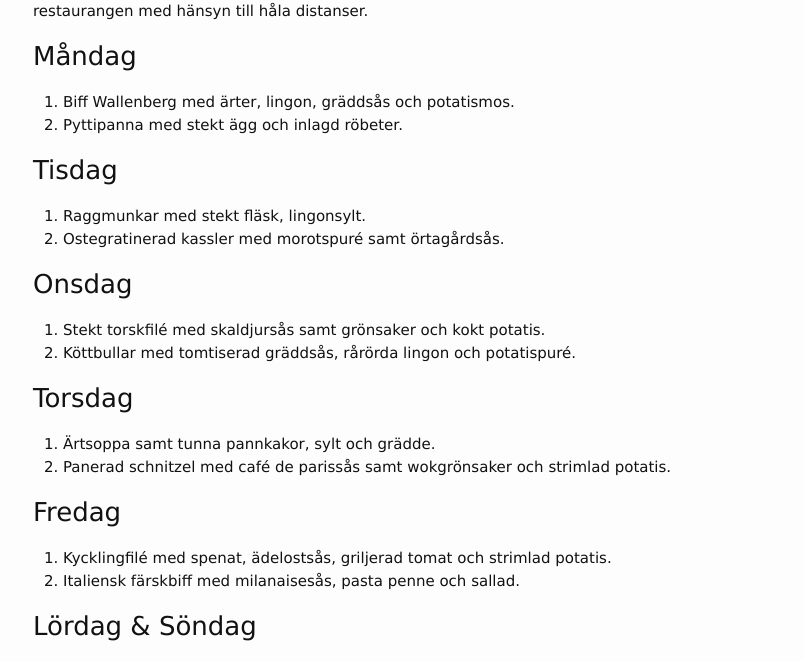
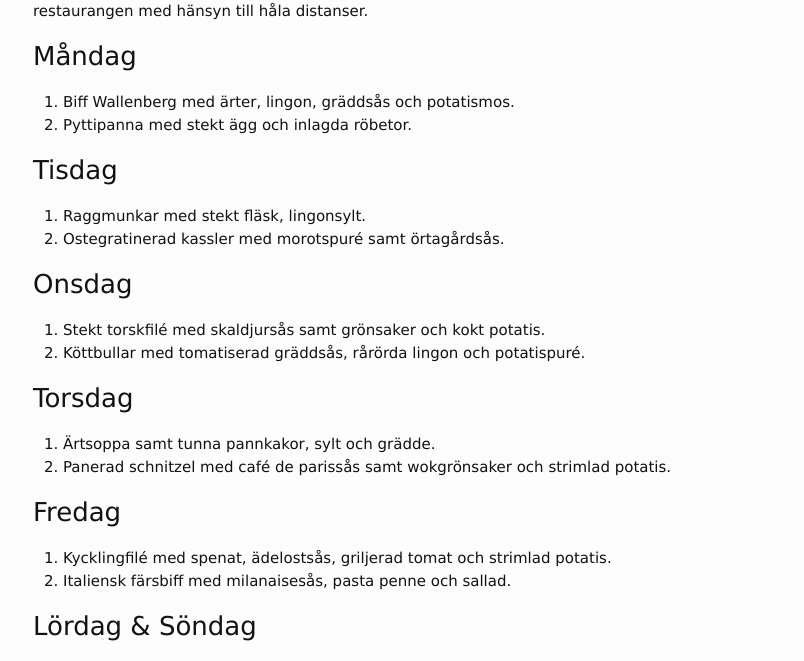
Before and after one commit to FarInn62/farinn62.github.io, a Jekyll site: the page built from lunch.md, in a window 1280 px wide. Shown: the part 170-831 px from the top of the page, without its empty margins (237-1041 px from the left). Built offline with Jekyll 4.4.1, drawn with Linux system fonts in a browser that asks for light colours.

Commit message:
Update lunch.md

```diff
--- a/lunch.md
+++ b/lunch.md
@@ -13,7 +13,7 @@ OBS.PÅ GRUND AV CORONA Var gärna på säkra sisdan och hämta gärna maten ist
 
 ### Måndag
 1. Biff Wallenberg med ärter, lingon, gräddsås och potatismos.
-2. Pyttipanna med stekt ägg och inlagd röbeter.
+2. Pyttipanna med stekt ägg och inlagda röbetor.
 
 ### Tisdag
 1. Raggmunkar med stekt fläsk, lingonsylt.
@@ -21,7 +21,7 @@ OBS.PÅ GRUND AV CORONA Var gärna på säkra sisdan och hämta gärna maten ist
 
 ### Onsdag
 1. Stekt torskfilé med skaldjursås samt grönsaker och kokt potatis.
-2. Köttbullar med tomtiserad gräddsås, rårörda lingon och potatispuré.
+2. Köttbullar med tomatiserad gräddsås, rårörda lingon och potatispuré.
 
 ### Torsdag
 1. Ärtsoppa samt tunna pannkakor, sylt och grädde.
@@ -29,7 +29,7 @@ OBS.PÅ GRUND AV CORONA Var gärna på säkra sisdan och hämta gärna maten ist
 
 ### Fredag
 1. Kycklingfilé med spenat, ädelostsås, griljerad tomat och strimlad potatis.
-2. Italiensk färskbiff med milanaisesås, pasta penne och sallad.
+2. Italiensk färsbiff med milanaisesås, pasta penne och sallad.
 
 ### Lördag & Söndag
     ALA Carté
```
